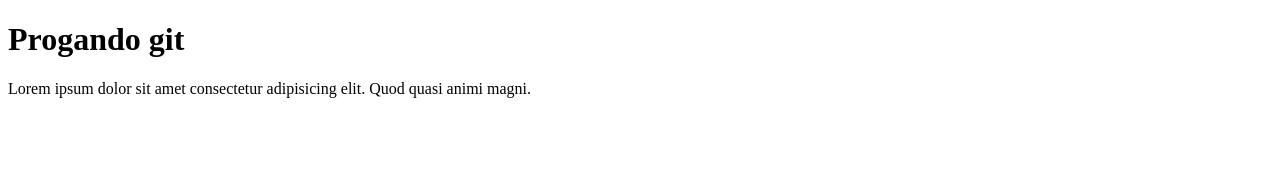
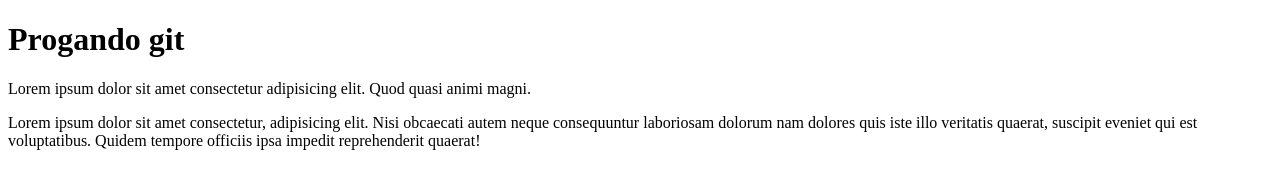
Before and after one commit to Aranzazu34/codigogit, a plain HTML site: page index.html in a window 1280 px wide. Drawn offline with Linux system fonts and the light colour scheme.

Commit message:
agregar párrafo 2

```diff
--- a/index.html
+++ b/index.html
@@ -12,5 +12,11 @@
       Lorem ipsum dolor sit amet consectetur adipisicing elit. Quod quasi animi
       magni.
     </p>
+    <p>
+      Lorem ipsum dolor sit amet consectetur, adipisicing elit. Nisi obcaecati
+      autem neque consequuntur laboriosam dolorum nam dolores quis iste illo
+      veritatis quaerat, suscipit eveniet qui est voluptatibus. Quidem tempore
+      officiis ipsa impedit reprehenderit quaerat!
+    </p>
   </body>
 </html>
```
